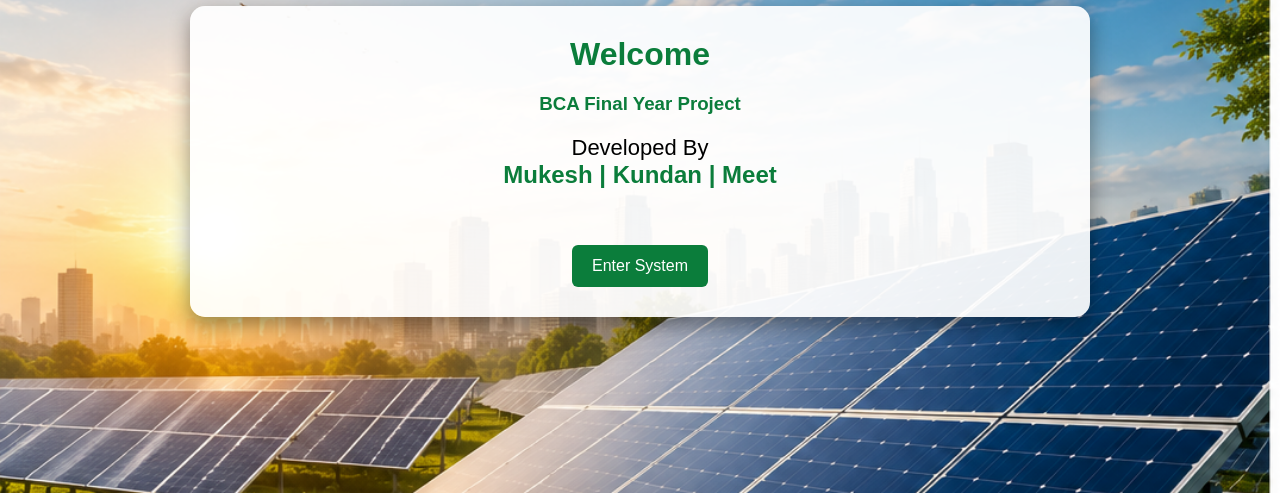
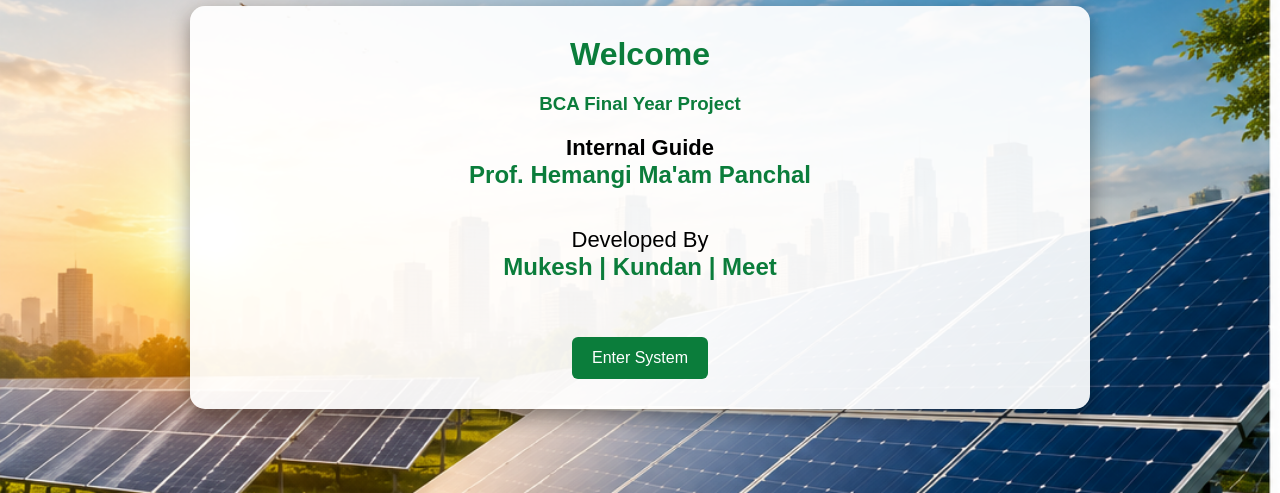
Before and after one commit to chaudharymukesh6613-sys/SolarManagement, a Flask app: page / in a window 1280 px wide. Shown: the part 144-637 px from the top of the page. Run offline with Flask 3, Linux system fonts and the light colour scheme.

Commit message:
Added Internal Guide

```diff
--- a/templates/index.html
+++ b/templates/index.html
@@ -9,7 +9,6 @@
 
 <header>
     <img src="{{ url_for('static', filename='images/logo.png') }}" class="logo">
-
     <h1>☀ Solar Management System</h1>
 </header>
 
@@ -20,6 +19,16 @@
     <h3>BCA Final Year Project</h3>
 
     <p style="text-align:center;font-size:22px;margin-top:20px;">
+        <b>Internal Guide</b>
+    </p>
+
+    <h2 style="text-align:center;">
+        Prof. Hemangi Ma'am Panchal
+    </h2>
+
+    <br>
+
+    <p style="text-align:center;font-size:22px;">
         Developed By
     </p>
 
```
